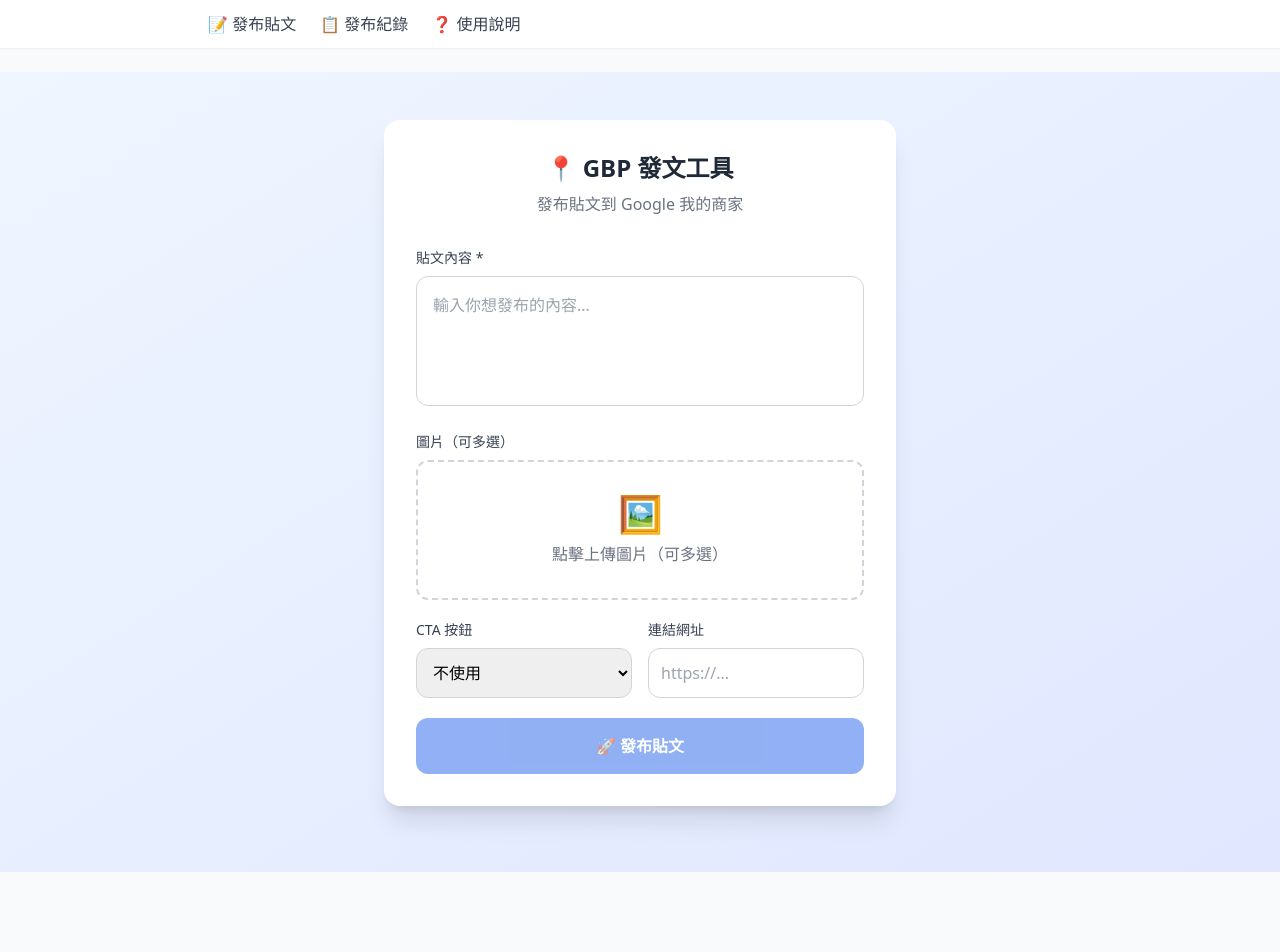
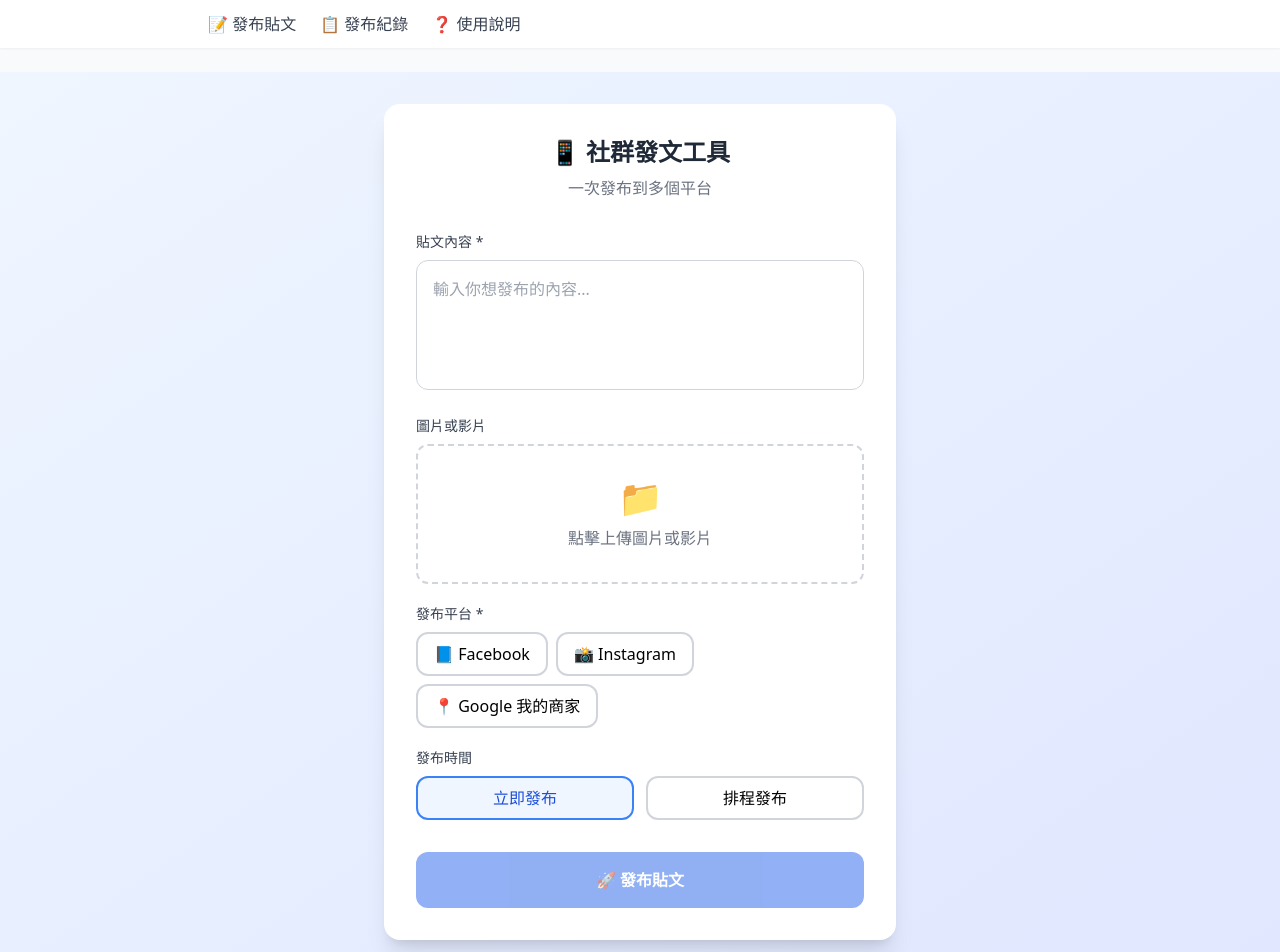
Before and after one commit to vega-create/googlemap, a Next.js app: page /gbp-post in a window 1280 px wide. Shown: the top 952 px of the page. Before the commit the page ends 872 px from the top, so only its background shows below. Built offline with nearby package versions, Linux system fonts and the light colour scheme.

Commit message:
Update page.tsx

```diff
--- a/app/gbp-post/page.tsx
+++ b/app/gbp-post/page.tsx
@@ -3,9 +3,14 @@
 
 export default function GBPPost() {
   const [content, setContent] = useState('')
-  const [imageUrls, setImageUrls] = useState<string[]>([])
+  const [mediaUrls, setMediaUrls] = useState<string[]>([])
+  const [mediaType, setMediaType] = useState<'image' | 'video' | null>(null)
+  const [platforms, setPlatforms] = useState<string[]>([])
   const [cta, setCta] = useState('')
   const [link, setLink] = useState('')
+  const [scheduleType, setScheduleType] = useState<'now' | 'scheduled'>('now')
+  const [scheduleDate, setScheduleDate] = useState('')
+  const [scheduleTime, setScheduleTime] = useState('')
   const [loading, setLoading] = useState(false)
   const [uploading, setUploading] = useState(false)
   const [result, setResult] = useState<{ success: boolean; message: string } | null>(null)
@@ -15,10 +20,13 @@
     if (!files || files.length === 0) return
 
     setUploading(true)
-
     const uploadedUrls: string[] = []
+    let detectedType: 'image' | 'video' | null = null
 
     for (const file of Array.from(files)) {
+      const isVideo = file.type.startsWith('video/')
+      detectedType = isVideo ? 'video' : 'image'
+
       const formData = new FormData()
       formData.append('file', file)
 
@@ -32,46 +40,103 @@
       }
     }
 
-    setImageUrls(prev => [...prev, ...uploadedUrls])
+    setMediaUrls(prev => [...prev, ...uploadedUrls])
+    setMediaType(detectedType)
+
+    // 如果是影片，自動取消 GBP
+    if (detectedType === 'video') {
+      setPlatforms(prev => prev.filter(p => p !== 'gmb'))
+    }
+
     setUploading(false)
   }
 
-  const removeImage = (index: number) => {
-    setImageUrls(prev => prev.filter((_, i) => i !== index))
+  const removeMedia = (index: number) => {
+    setMediaUrls(prev => {
+      const newUrls = prev.filter((_, i) => i !== index)
+      if (newUrls.length === 0) {
+        setMediaType(null)
+      }
+      return newUrls
+    })
+  }
+
+  const togglePlatform = (platform: string) => {
+    // 如果是影片且選擇 GBP，阻止
+    if (platform === 'gmb' && mediaType === 'video') {
+      alert('Google 我的商家不支援影片')
+      return
+    }
+
+    setPlatforms(prev =>
+      prev.includes(platform)
+        ? prev.filter(p => p !== platform)
+        : [...prev, platform]
+    )
   }
 
   const handleSubmit = async () => {
+    if (platforms.length === 0) {
+      alert('請選擇至少一個平台')
+      return
+    }
+
     setLoading(true)
     setResult(null)
+
+    let scheduledAt = null
+    if (scheduleType === 'scheduled' && scheduleDate && scheduleTime) {
+      scheduledAt = new Date(`${scheduleDate}T${scheduleTime}`).toISOString()
+    }
+
     const res = await fetch('/api/gbp-post', {
       method: 'POST',
       headers: { 'Content-Type': 'application/json' },
-      body: JSON.stringify({ content, imageUrls, cta, link }),
+      body: JSON.stringify({
+        content,
+        mediaUrls,
+        platforms,
+        cta: platforms.includes('gmb') ? cta : null,
+        link: platforms.includes('gmb') ? link : null,
+        scheduledAt,
+      }),
     })
     const data = await res.json()
 
-    if (data.status === 'success') {
+    if (data.success) {
       setResult({ success: true, message: '發布成功！' })
       setContent('')
-      setImageUrls([])
+      setMediaUrls([])
+      setMediaType(null)
+      setPlatforms([])
       setCta('')
       setLink('')
+      setScheduleType('now')
+      setScheduleDate('')
+      setScheduleTime('')
     } else {
-      setResult({ success: false, message: '發布失敗：' + (data.message || JSON.stringify(data)) })
+      setResult({ success: false, message: '發布失敗：' + (data.error || JSON.stringify(data)) })
     }
     setLoading(false)
   }
 
+  const platformOptions = [
+    { id: 'facebook', label: 'Facebook', icon: '📘' },
+    { id: 'instagram', label: 'Instagram', icon: '📸' },
+    { id: 'gmb', label: 'Google 我的商家', icon: '📍' },
+  ]
+
   return (
-    <div className="min-h-screen bg-gradient-to-br from-blue-50 to-indigo-100 py-12 px-4">
+    <div className="min-h-screen bg-gradient-to-br from-blue-50 to-indigo-100 py-8 px-4">
       <div className="max-w-lg mx-auto">
         <div className="bg-white rounded-2xl shadow-xl p-8">
           <div className="text-center mb-8">
-            <h1 className="text-2xl font-bold text-gray-800">📍 GBP 發文工具</h1>
-            <p className="text-gray-500 mt-2">發布貼文到 Google 我的商家</p>
+            <h1 className="text-2xl font-bold text-gray-800">📱 社群發文工具</h1>
+            <p className="text-gray-500 mt-2">一次發布到多個平台</p>
           </div>
 
           <div className="space-y-5">
+            {/* 貼文內容 */}
             <div>
               <label className="block text-sm font-medium text-gray-700 mb-2">
                 貼文內容 *
@@ -85,14 +150,16 @@
               />
             </div>
 
+            {/* 上傳圖片/影片 */}
             <div>
               <label className="block text-sm font-medium text-gray-700 mb-2">
-                圖片（可多選）
+                圖片或影片
+                {mediaType === 'video' && <span className="text-orange-500 ml-2">（影片不支援 GBP）</span>}
               </label>
               <div className="border-2 border-dashed border-gray-300 rounded-xl p-4 text-center hover:border-blue-400 transition">
                 <input
                   type="file"
-                  accept="image/*"
+                  accept="image/*,video/*"
                   multiple
                   onChange={handleUpload}
                   className="hidden"
@@ -103,20 +170,24 @@
                     <p className="text-blue-500">上傳中...</p>
                   ) : (
                     <div className="py-4">
-                      <span className="text-4xl">🖼️</span>
-                      <p className="text-gray-500 mt-2">點擊上傳圖片（可多選）</p>
+                      <span className="text-4xl">📁</span>
+                      <p className="text-gray-500 mt-2">點擊上傳圖片或影片</p>
                     </div>
                   )}
                 </label>
               </div>
 
-              {imageUrls.length > 0 && (
+              {mediaUrls.length > 0 && (
                 <div className="grid grid-cols-3 gap-2 mt-3">
-                  {imageUrls.map((url, index) => (
+                  {mediaUrls.map((url, index) => (
                     <div key={index} className="relative">
-                      <img src={url} alt={`圖片 ${index + 1}`} className="w-full h-24 object-cover rounded-lg" />
+                      {mediaType === 'video' ? (
+                        <video src={url} className="w-full h-24 object-cover rounded-lg" />
+                      ) : (
+                        <img src={url} alt={`媒體 ${index + 1}`} className="w-full h-24 object-cover rounded-lg" />
+                      )}
                       <button
-                        onClick={() => removeImage(index)}
+                        onClick={() => removeMedia(index)}
                         className="absolute -top-2 -right-2 bg-red-500 text-white rounded-full w-6 h-6 text-sm hover:bg-red-600"
                       >
                         ✕
@@ -127,42 +198,106 @@
               )}
             </div>
 
-            <div className="grid grid-cols-2 gap-4">
+            {/* 選擇平台 */}
             <div>
               <label className="block text-sm font-medium text-gray-700 mb-2">
-                  CTA 按鈕
+                發布平台 *
               </label>
+              <div className="flex flex-wrap gap-2">
+                {platformOptions.map(({ id, label, icon }) => (
+                  <button
+                    key={id}
+                    onClick={() => togglePlatform(id)}
+                    disabled={id === 'gmb' && mediaType === 'video'}
+                    className={`px-4 py-2 rounded-xl border-2 transition ${
+                      platforms.includes(id)
+                        ? 'border-blue-500 bg-blue-50 text-blue-700'
+                        : 'border-gray-300 hover:border-gray-400'
+                    } ${id === 'gmb' && mediaType === 'video' ? 'opacity-50 cursor-not-allowed' : ''}`}
+                  >
+                    {icon} {label}
+                  </button>
+                ))}
+              </div>
+            </div>
+
+            {/* GBP 專用 CTA */}
+            {platforms.includes('gmb') && (
+              <div className="bg-gray-50 p-4 rounded-xl space-y-3">
+                <p className="text-sm font-medium text-gray-700">📍 GBP 專用設定</p>
+                <div className="grid grid-cols-2 gap-3">
                   <select
                     value={cta}
                     onChange={(e) => setCta(e.target.value)}
-                  className="w-full border border-gray-300 p-3 rounded-xl focus:ring-2 focus:ring-blue-500 focus:border-transparent transition"
+                    className="border border-gray-300 p-3 rounded-xl focus:ring-2 focus:ring-blue-500"
                   >
-                  <option value="">不使用</option>
+                    <option value="">CTA 按鈕</option>
                     <option value="LEARN_MORE">瞭解詳情</option>
                     <option value="BOOK">立即預約</option>
                     <option value="ORDER">線上訂購</option>
                     <option value="SHOP">立即選購</option>
                     <option value="CALL">致電</option>
                   </select>
-              </div>
-
-              <div>
-                <label className="block text-sm font-medium text-gray-700 mb-2">
-                  連結網址
-                </label>
                   <input
                     type="text"
-                  placeholder="https://..."
+                    placeholder="CTA 連結網址"
                     value={link}
                     onChange={(e) => setLink(e.target.value)}
-                  className="w-full border border-gray-300 p-3 rounded-xl focus:ring-2 focus:ring-blue-500 focus:border-transparent transition"
+                    className="border border-gray-300 p-3 rounded-xl focus:ring-2 focus:ring-blue-500"
                   />
                 </div>
               </div>
+            )}
 
+            {/* 發布時間 */}
+            <div>
+              <label className="block text-sm font-medium text-gray-700 mb-2">
+                發布時間
+              </label>
+              <div className="flex gap-3 mb-3">
+                <button
+                  onClick={() => setScheduleType('now')}
+                  className={`flex-1 py-2 rounded-xl border-2 transition ${
+                    scheduleType === 'now'
+                      ? 'border-blue-500 bg-blue-50 text-blue-700'
+                      : 'border-gray-300'
+                  }`}
+                >
+                  立即發布
+                </button>
+                <button
+                  onClick={() => setScheduleType('scheduled')}
+                  className={`flex-1 py-2 rounded-xl border-2 transition ${
+                    scheduleType === 'scheduled'
+                      ? 'border-blue-500 bg-blue-50 text-blue-700'
+                      : 'border-gray-300'
+                  }`}
+                >
+                  排程發布
+                </button>
+              </div>
+              {scheduleType === 'scheduled' && (
+                <div className="grid grid-cols-2 gap-3">
+                  <input
+                    type="date"
+                    value={scheduleDate}
+                    onChange={(e) => setScheduleDate(e.target.value)}
+                    className="border border-gray-300 p-3 rounded-xl"
+                  />
+                  <input
+                    type="time"
+                    value={scheduleTime}
+                    onChange={(e) => setScheduleTime(e.target.value)}
+                    className="border border-gray-300 p-3 rounded-xl"
+                  />
+                </div>
+              )}
+            </div>
+
+            {/* 發布按鈕 */}
             <button
               onClick={handleSubmit}
-              disabled={loading || !content}
+              disabled={loading || !content || platforms.length === 0}
               className="w-full bg-blue-600 hover:bg-blue-700 text-white font-semibold py-4 rounded-xl disabled:opacity-50 disabled:cursor-not-allowed transition transform hover:scale-[1.02] active:scale-[0.98]"
             >
               {loading ? '發布中...' : '🚀 發布貼文'}
```
Lines whose indentation alone changed are shown as unchanged.
